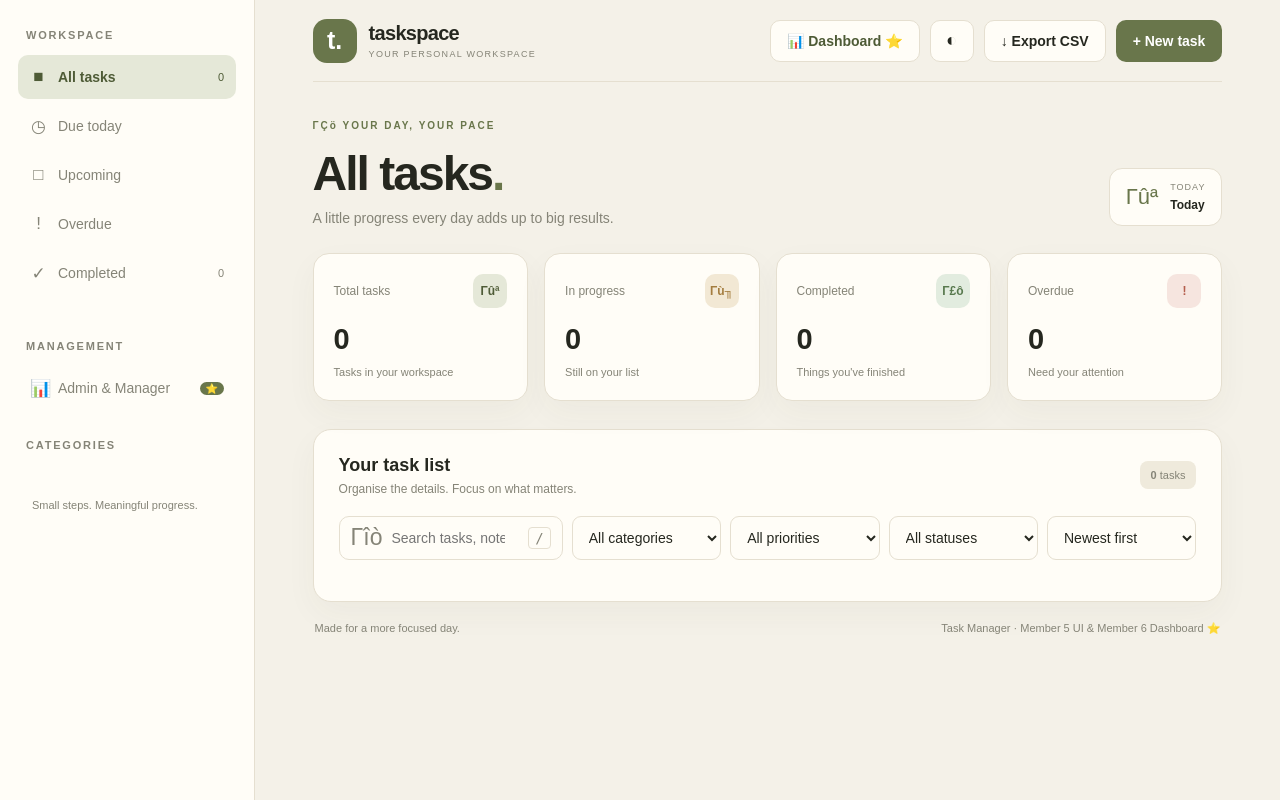
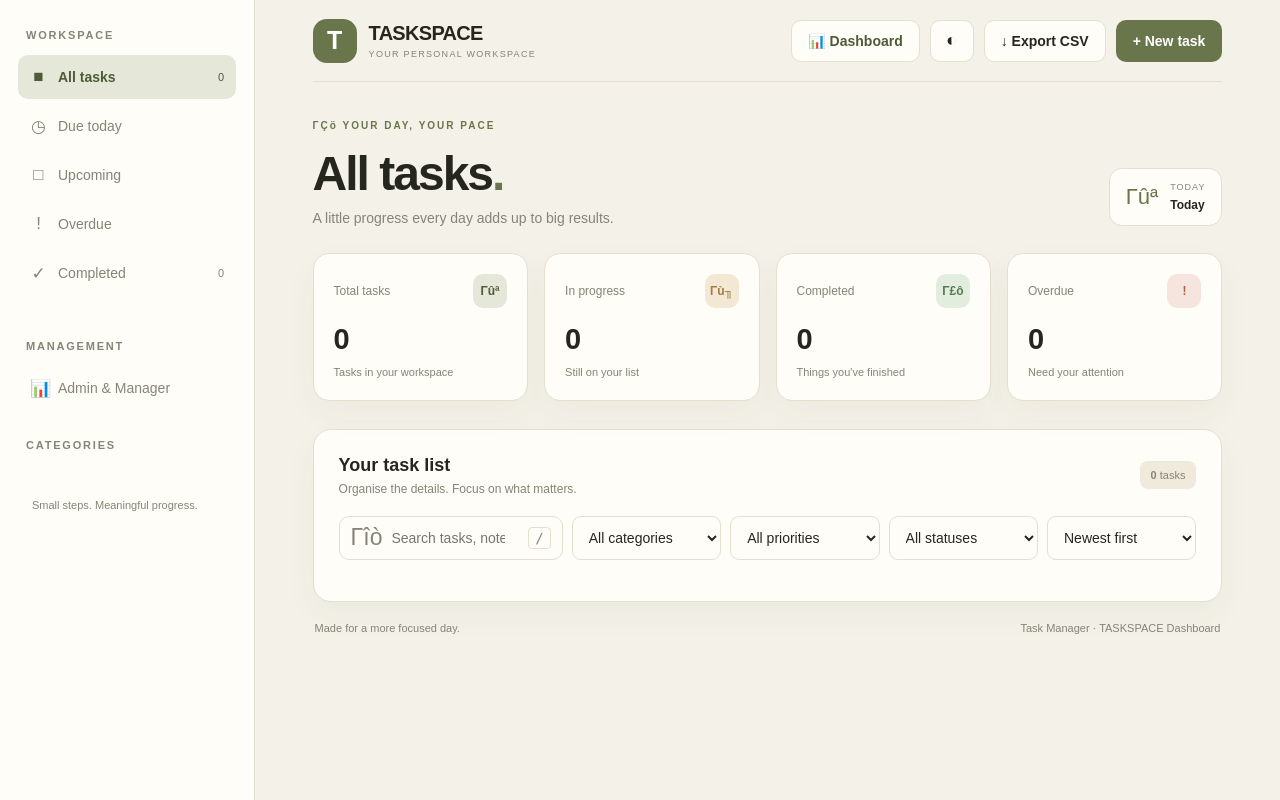
Before and after one commit to chramyasudha11/task-manager-app, a Flask app: page / in a window 1280 px wide. Run offline with Flask 3, Linux system fonts and the light colour scheme.

Commit message:
Update branding: Capitalize TASKSPACE and remove Member 6 label from icon header

```diff
--- a/templates/index.html
+++ b/templates/index.html
@@ -3,7 +3,7 @@
 <head>
   <meta charset="UTF-8">
   <meta name="viewport" content="width=device-width, initial-scale=1">
-  <title>Taskspace | Task Manager</title>
+  <title>TASKSPACE | Task Manager</title>
 <link rel="stylesheet" href="{{ url_for('static', filename='style.css') }}">
 <script src="{{ url_for('static', filename='js/api.js') }}" defer></script>
 <script src="{{ url_for('static', filename='js/script.js') }}" defer></script>
@@ -11,9 +11,9 @@
 <body>
   <div class="app-shell">
     <header class="topbar">
-      <a class="brand" href="#" aria-label="Taskspace home"><span class="brand-icon">t.</span><span><b>taskspace</b><small>YOUR PERSONAL WORKSPACE</small></span></a>
+      <a class="brand" href="#" aria-label="TASKSPACE home"><span class="brand-icon">T</span><span><b>TASKSPACE</b><small>YOUR PERSONAL WORKSPACE</small></span></a>
       <div class="top-actions">
-        <a class="btn btn-light" href="/dashboard" style="text-decoration:none;font-weight:700;display:inline-flex;align-items:center;gap:6px;color:var(--olive-dark);">📊 Dashboard ⭐</a>
+        <a class="btn btn-light" href="/dashboard" style="text-decoration:none;font-weight:700;display:inline-flex;align-items:center;gap:6px;color:var(--olive-dark);">📊 Dashboard</a>
         <button class="btn btn-light theme-toggle" id="theme-toggle" type="button" aria-label="Toggle dark mode" title="Toggle dark mode">◐</button>
         <button class="btn btn-light" id="export-btn" type="button">↓ Export CSV</button>
         <button class="btn btn-primary" id="new-task-btn" type="button">+ New task</button>
@@ -31,7 +31,7 @@
       </nav>
       <p class="sidebar-label" style="margin-top: 16px;">MANAGEMENT</p>
       <nav class="workspace-nav">
-        <a class="workspace-item" href="/dashboard" style="text-decoration:none;"><span>📊</span><span>Admin &amp; Manager</span><b style="background:var(--olive);color:#fff;border-radius:10px;padding:1px 6px;font-size:10px;">⭐</b></a>
+        <a class="workspace-item" href="/dashboard" style="text-decoration:none;"><span>📊</span><span>Admin &amp; Manager</span></a>
       </nav>
       <p class="sidebar-label categories-label">CATEGORIES</p>
       <nav id="sidebar-categories" class="sidebar-categories"></nav>
@@ -61,7 +61,7 @@
         <div class="bulk-bar" id="bulk-bar" hidden><label><input id="select-all" type="checkbox"> Select visible</label><span><b id="selected-count">0</b> selected</span><button class="link-btn" id="bulk-complete">Complete selected</button><button class="link-btn danger" id="bulk-delete">Delete selected</button></div>
         <div id="task-list" class="task-list" aria-live="polite"></div>
       </section>
-      <footer><span>Made for a more focused day.</span><span>Task Manager · Member 5 UI &amp; Member 6 Dashboard ⭐</span></footer>
+      <footer><span>Made for a more focused day.</span><span>Task Manager · TASKSPACE Dashboard</span></footer>
     </main>
   </div>
 
```
Also changed, not shown: templates/dashboard.html (+4 -7 lines).
